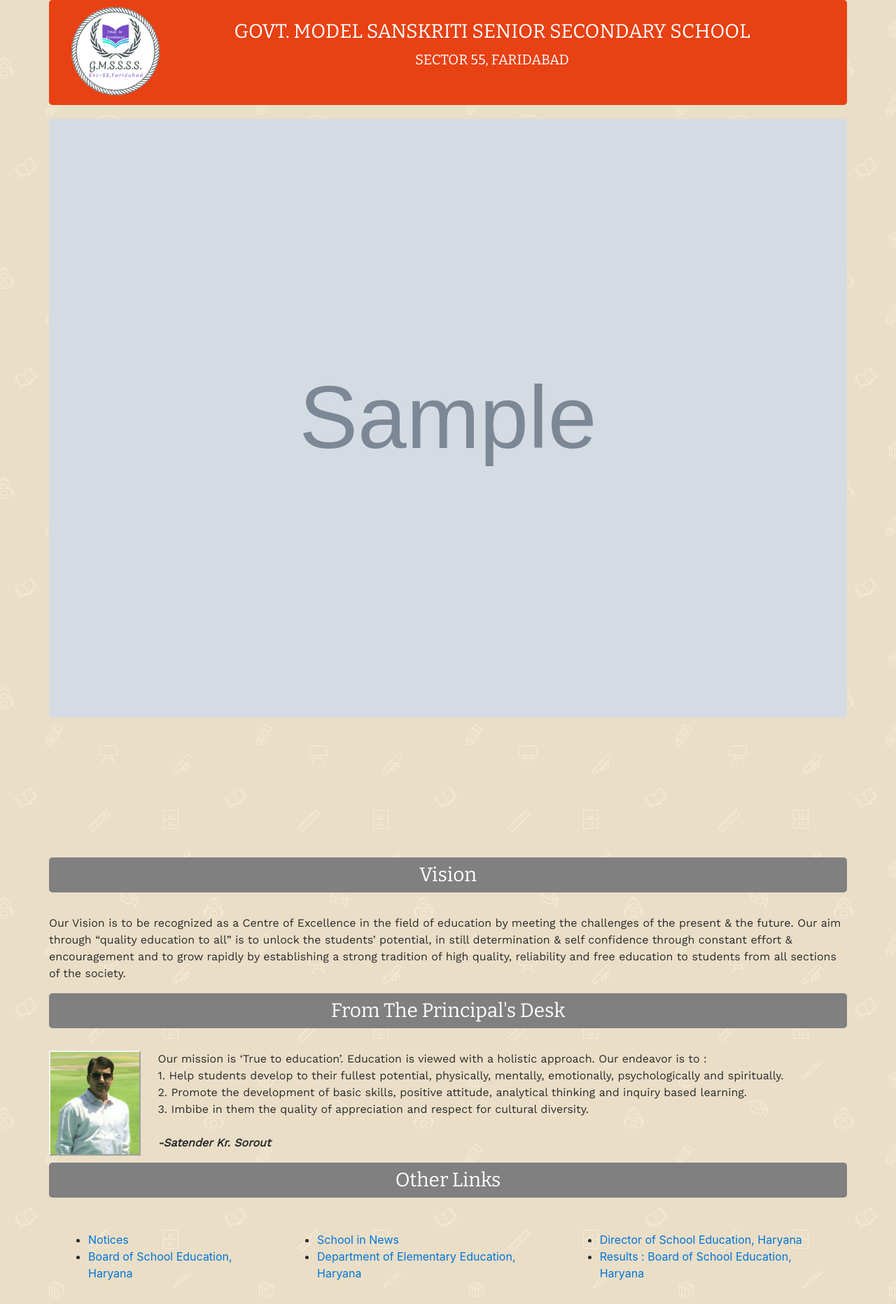
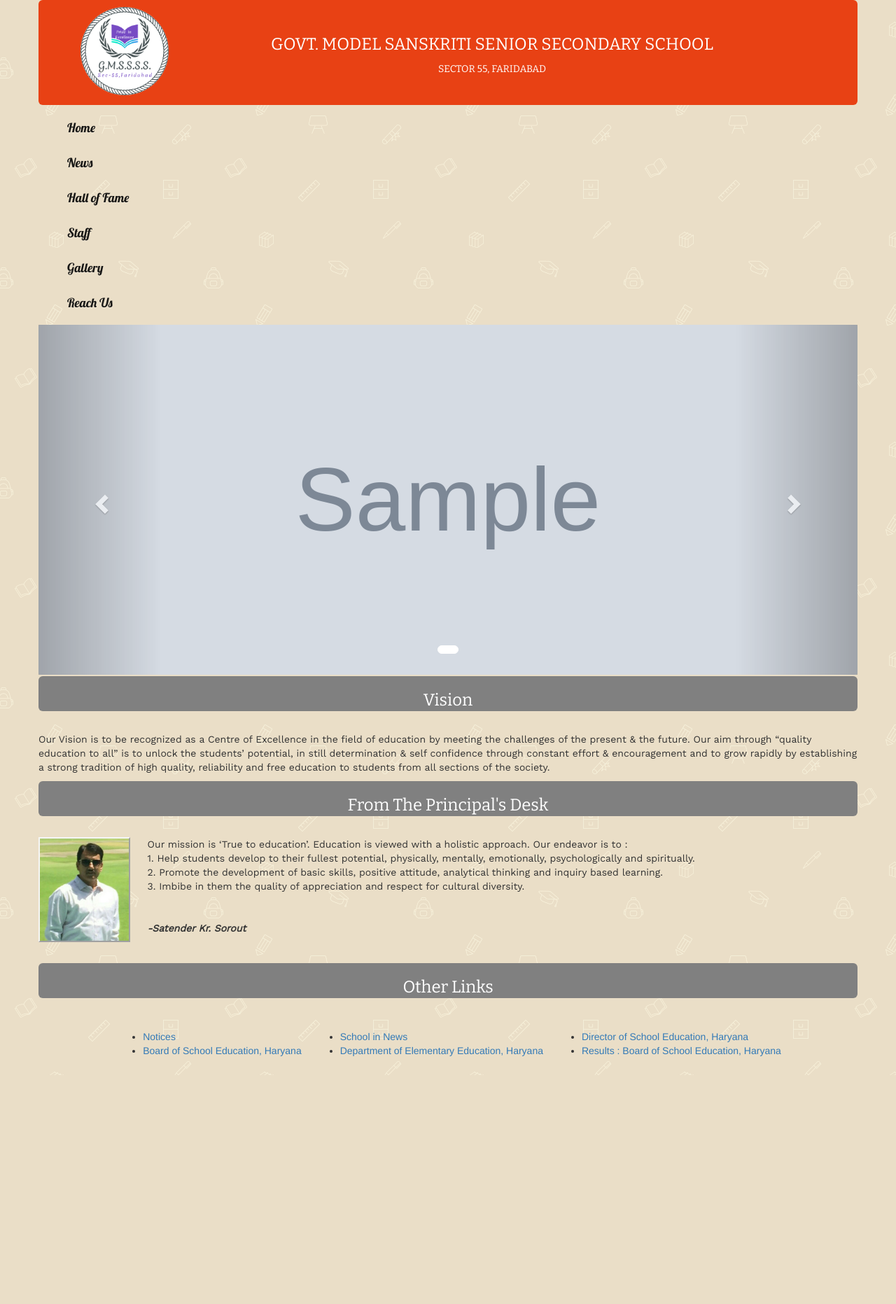
Before and after one commit to Ajayender/gmssssfbd, a Django app: page / in a window 1280 px wide. Shown: the whole page at 70% size. After the commit the page ends 1536 px from the top, so only its background shows below. Run offline with Django 3.2, Linux system fonts and the light colour scheme; tables that the repository leaves empty hold one stand-in row (values such as "Sample post"); grey boxes marked "Sample" are stand-in pictures; some libraries are stand-ins or nearby versions.

Commit message:
slideshow

```diff
--- a/mssss/settings.py
+++ b/mssss/settings.py
@@ -26,7 +26,7 @@
 DEBUG = True
 
 
-ALLOWED_HOSTS = ['gmssssfbd.herokuapp.com']
+ALLOWED_HOSTS = ['gmssssfbd.herokuapp.com','127.0.0.1']
 # Application definition
 
 INSTALLED_APPS = [
--- a/school/static/css/style.css
+++ b/school/static/css/style.css
@@ -14,14 +14,18 @@
     background-image:url('/media/back3.png');
     height:100vh;
 }
-
+.jumbotron{
+  vertical-align: middle;
+  padding-top: 0px;
+  background-color:transparent ;
+}
 .texty{
   font-family: 'Work Sans', sans-serif;
 }
 
 .small{
   height: 50px;
-  padding-top: 10px;
+  padding-top: 1px;
   background-color: grey;
   padding-bottom: 0px;
   margin-top: 2px;
@@ -30,7 +34,9 @@
   padding-left: 0px;
   padding-right: 0px;
 }
-
+.main{
+  background-color: ;
+}
 .header{
   color: white;
   align: center;
--- a/school/templates/school/about.html
+++ b/school/templates/school/about.html
@@ -1,11 +1,44 @@
 {% extends "school/base.html" %}
 {% block title %}AboutUs{% endblock %}
 {% block content %}
-<div class="slideshow container" style="margin-bottom:17.5%;margin-top:2px">
-  {% for img in images %}
-    <img src="{{img.photo.url}}"height="199%" width="100%" style="border-radius:2px"/>
-  {% endfor %}
+<div id="carousel-example-generic" class="carousel slide" data-ride="carousel">
+  <!-- Indicators -->
+  <ol class="carousel-indicators">
+    {% for img in images %}
+      {% if forloop.counter == 1 %}
+        <li data-target="#myCarousel" data-slide-to="0" class="active"></li>
+      {% else %}
+        <li data-target="#myCarousel" data-slide-to="{{forloop.counter}}"></li>
+      {% endif %}
+    {% endfor %}
+  </ol>
+
+  <!-- Wrapper for slides -->
+  <div class="carousel-inner" role="listbox">
+    {% for img in images %}
+      {% if forloop.counter == 1 %}
+        <div class="item active">
+          <img src="{{img.photo.url}}" height="500px"  style="border-radius:2px;width:100%;height:500px;">
+        </div>
+      {% else %}
+        <div class="item">
+          <img src="{{img.photo.url}}" height="500px"  style="border-radius:2px;width:100%;height:500px;">
+        </div>
+      {% endif %}
+    {% endfor %}
+  </div>
+
+  <!-- Controls -->
+  <a class="left carousel-control" href="#carousel-example-generic" role="button" data-slide="prev">
+    <span class="glyphicon glyphicon-chevron-left" aria-hidden="true"></span>
+    <span class="sr-only">Previous</span>
+  </a>
+  <a class="right carousel-control" href="#carousel-example-generic" role="button" data-slide="next">
+    <span class="glyphicon glyphicon-chevron-right" aria-hidden="true"></span>
+    <span class="sr-only">Next</span>
+  </a>
 </div>
+
 
 <div class="jumbotron small header" align= 'center'>
   <h3>Vision</h3>
@@ -16,15 +49,15 @@
 <div class="jumbotron small header" align= 'center'>
   <h3>From The Principal's Desk</h3>
 </div>
-<img id="prin" src="/media/Princi.jpg" align="left" height="150px" style="margin-bottom:20px;border:2px outset #f5f5f5 ;margin-right:25px "alt="">
+<img id="prin" src="/media/Princi.jpg" align="left" height="150px" style="margin-bottom:50px;border:2px outset #f5f5f5 ;margin-right:25px "alt="">
 <p class='texty'>Our mission is ‘True to education’. Education is viewed with a holistic approach. Our endeavor is to :<br>
 
 1. Help students develop to their fullest potential, physically, mentally, emotionally, psychologically and spiritually.<br>
 2. Promote the development of basic skills, positive attitude, analytical thinking and inquiry based learning.<br>
-3. Imbibe in them the quality of appreciation and respect for cultural diversity.<br><br>
+3. Imbibe in them the quality of appreciation and respect for cultural diversity.<br><br><br>
 <em><strong>-Satender Kr. Sorout</strong></em></p>
 
-<div class="jumbotron small header" align= 'center'>
+<div class="jumbotron small header" align= 'center' style="margin-top:40px;padding-bottom:20px">
   <h3>Other Links</h3>
 </div>
 <table align=center style="border-collapse:separate;border-spacing:15px">
--- a/school/templates/school/base.html
+++ b/school/templates/school/base.html
@@ -5,9 +5,23 @@
     <meta charset="utf-8">
     <title>{% block title %}{% endblock %}</title>
     <link rel="stylesheet" href="https://maxcdn.bootstrapcdn.com/bootstrap/4.0.0-beta.3/css/bootstrap.min.css" integrity="sha384-Zug+QiDoJOrZ5t4lssLdxGhVrurbmBWopoEl+M6BdEfwnCJZtKxi1KgxUyJq13dy" crossorigin="anonymous">
-    <link rel="stylesheet" href="{% static 'css/style.css' %}">
     <link href="https://fonts.googleapis.com/css?family=Work+Sans" rel="stylesheet">
     <script type="text/javascript" src="http://ajax.googleapis.com/ajax/libs/jquery/1.5/jquery.min.js"></script>
+    <script src="https://maxcdn.bootstrapcdn.com/bootstrap/4.0.0/js/bootstrap.min.js" integrity="sha384-JZR6Spejh4U02d8jOt6vLEHfe/JQGiRRSQQxSfFWpi1MquVdAyjUar5+76PVCmYl" crossorigin="anonymous"></script>
+    <script src="https://code.jquery.com/jquery-3.2.1.slim.min.js" integrity="sha384-KJ3o2DKtIkvYIK3UENzmM7KCkRr/rE9/Qpg6aAZGJwFDMVNA/GpGFF93hXpG5KkN" crossorigin="anonymous"></script>
+<script src="https://cdnjs.cloudflare.com/ajax/libs/popper.js/1.12.9/umd/popper.min.js" integrity="sha384-ApNbgh9B+Y1QKtv3Rn7W3mgPxhU9K/ScQsAP7hUibX39j7fakFPskvXusvfa0b4Q" crossorigin="anonymous"></script>
+<!-- Latest compiled and minified CSS -->
+<link rel="stylesheet" href="https://maxcdn.bootstrapcdn.com/bootstrap/3.3.7/css/bootstrap.min.css" integrity="sha384-BVYiiSIFeK1dGmJRAkycuHAHRg32OmUcww7on3RYdg4Va+PmSTsz/K68vbdEjh4u" crossorigin="anonymous">
+
+<!-- Optional theme -->
+<link rel="stylesheet" href="https://maxcdn.bootstrapcdn.com/bootstrap/3.3.7/css/bootstrap-theme.min.css" integrity="sha384-rHyoN1iRsVXV4nD0JutlnGaslCJuC7uwjduW9SVrLvRYooPp2bWYgmgJQIXwl/Sp" crossorigin="anonymous">
+
+<!-- jQuery (necessary for Bootstrap's JavaScript plugins) -->
+<script src="https://ajax.googleapis.com/ajax/libs/jquery/1.12.4/jquery.min.js"></script>
+<!-- Latest compiled and minified JavaScript -->
+<script src="https://maxcdn.bootstrapcdn.com/bootstrap/3.3.7/js/bootstrap.min.js" integrity="sha384-Tc5IQib027qvyjSMfHjOMaLkfuWVxZxUPnCJA7l2mCWNIpG9mGCD8wGNIcPD7Txa" crossorigin="anonymous"></script>
+
+    <link rel="stylesheet" href="{% static 'css/style.css' %}">
 <!-- include Cycle plugin -->
 <script type="text/javascript" src="http://malsup.github.com/jquery.cycle.all.js"></script>
 <script type="text/javascript">
@@ -23,7 +37,7 @@
   <body>
     <div class="container main">
       <div class="jumbotron header sm" id = 'aj' style="margin-bottom:2px"align='center'>
-        <img src="/media/School Logo.jpg" style="border-radius:63px;"height="126px" width = "126px" alt="" align="left">
+        <img src="/media/School Logo.jpg" style="border-radius:63px;" height="126px" width = "126px" alt="" align="left">
         <h3 style="padding-top: 20px;">GOVT. MODEL SANSKRITI SENIOR SECONDARY SCHOOL</h3>
         <h5 style="padding-top: 5px;">SECTOR 55, FARIDABAD</h5>
       </div>
```
Also changed, not shown: media/85f4e2517a55478672fa7e6bb9779229.jpg (added), media/IMG-20171030-WA0009.jpg (added), 1 other file.
